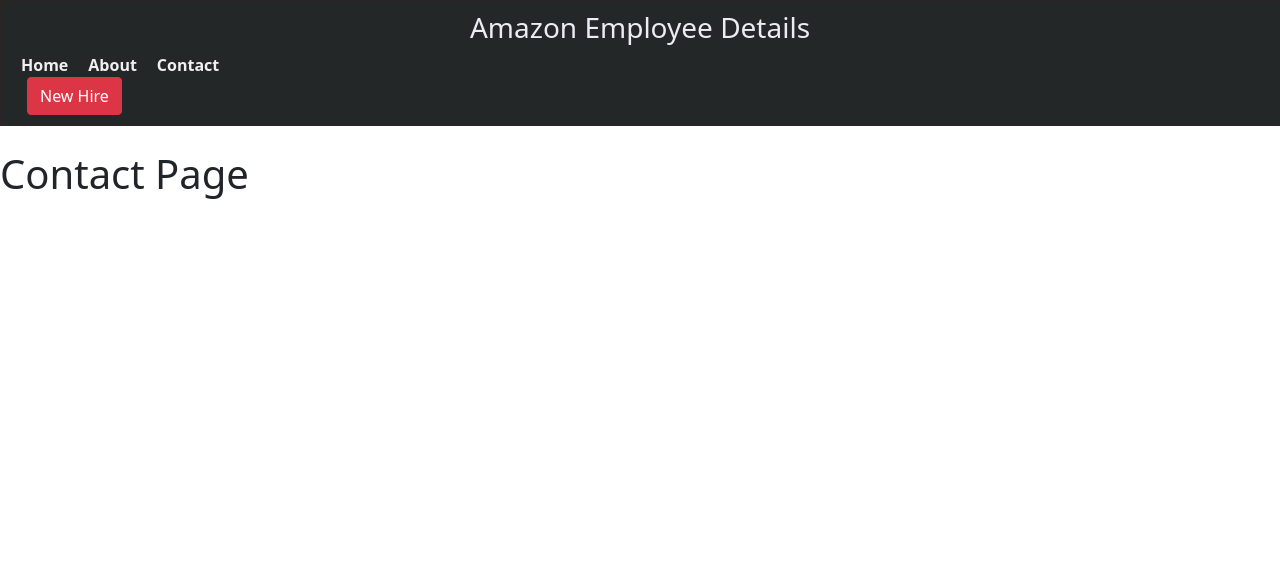
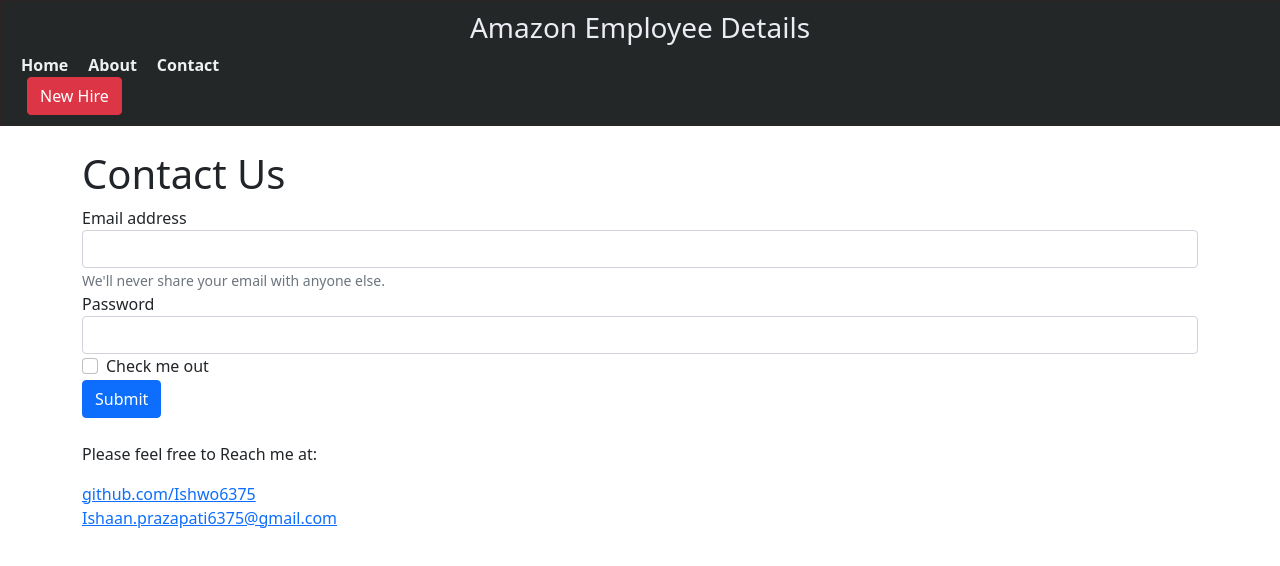
Before and after one commit to Ishwo6375/Contact_list_app-front-end, a React (Create React App) app: page /contact in a window 1280 px wide. Shown: the top 566 px of the page. Built offline with nearby package versions, Linux system fonts and the light colour scheme.

Commit message:
updated home.js

```diff
--- a/src/components/UserForm/EditUserForm.js
+++ b/src/components/UserForm/EditUserForm.js
@@ -1,5 +1,5 @@
 // import React from "react";
-import React, { useState, useEffect } from "react";
+import React, { useState } from "react";
 import axios from "axios";
 import { useParams } from "react-router-dom";
 
@@ -15,6 +15,7 @@
     phone: "",
   });
 
+
   //Array desturcting name, username, email and phone to user//
   const { name, username, email, phone } = user;
 
@@ -22,21 +23,20 @@
     setUser({ ...user, [e.target.name]: e.target.value });
   }
 
-  useEffect(() => {
-    loadUser();
-  }, []);
+  // useEffect(() => {
+  //   loadUser();
+  // }, []);
 
   const onSubmitUser = async (e) => {
     e.preventDefault();
-    await axios.put(`http://localhost:3000/users/${id}`, user);
+    await axios.patch(`http://localhost:3000/users/${id}`, user);
   };
 
-  const loadUser = async () => {
-    const result = await axios.get(`http://localhost:3000/users/${id}`);
-    setUser(result.data);
-  };
+  // const loadUser = async () => {
+  //   const result = await axios.get(`http://localhost:3000/users/${id}`);
+  //   setUser(result.data);
+  // };
 
-  //Array desturcting name, username, email and phone to user//
 
   return (
     <div className="div-container">
--- /dev/null
+++ b/src/components/pages/About.css
@@ -0,0 +1,15 @@
+.div-about{
+    display: flex;
+    justify-content: center;
+    background-color: rgb(71, 67, 62);
+    color:white;
+    align-items: center;
+    /* width: 50%; */
+
+}
+
+.heading{
+    display: flex;
+    justify-content: center;
+    color: cornflowerblue;
+}
--- a/src/components/pages/About.js
+++ b/src/components/pages/About.js
@@ -1,12 +1,29 @@
-import React from 'react'
-
+import React from "react";
+import "./About.css";
 
 function About() {
-    return (
-        <div className="py-4">
-            <h1>About</h1>
+  return (
+    <>
+      <h1 className="heading">About</h1>
+      <div className="div-about">
+        <br />
+        <br />
+        <div>
+          <h2>App Name: Amazon Employee Details</h2>
+          <p>
+            Amazon Employee Details app is designed to add new hired employees,
+            <br />
+            to delete employee records who have quit job. To update name ,
+            email,
+            <br /> phone and other details of employees. Amazon Employee Details
+            app
+            <br />
+            was created for Flatiron School Amazon software developement Course.
+          </p>
         </div>
-    )
+      </div>
+    </>
+  );
 }
 
-export default About
+export default About;
--- a/src/components/pages/Contact.js
+++ b/src/components/pages/Contact.js
@@ -1,12 +1,53 @@
-import React from 'react'
+import React from "react";
 
+const Contact = () => {
+  return (
+    <div className="container">
+      <div className="py-4">
+        <h1>Contact Us</h1>
+        <form>
+          <div class="form-group">
+            <label for="exampleInputEmail1">Email address</label>
+            <input
+              type="email"
+              class="form-control"
+              id="exampleInputEmail1"
+              aria-describedby="emailHelp"
+            />
+            <small id="emailHelp" class="form-text text-muted">
+              We'll never share your email with anyone else.
+            </small>
+          </div>
+          <div class="form-group">
+            <label for="exampleInputPassword1">Password</label>
+            <input
+              type="password"
+              class="form-control"
+              id="exampleInputPassword1"
+            />
+          </div>
+          <div class="form-group form-check">
+            <input
+              type="checkbox"
+              class="form-check-input"
+              id="exampleCheck1"
+            />
+            <label class="form-check-label" for="exampleCheck1">
+              Check me out
+            </label>
+          </div>
+          <button type="submit" class="btn btn-primary">
+            Submit
+          </button>
+        </form>
+        <br />
+        <p>Please feel free to Reach me at:</p>
+        <a href="https://github.com/Ishwo6375">github.com/Ishwo6375</a>
+        <br />
+        <a href="mailto:ishaan.prazapati6375@gmail.com">Ishaan.prazapati6375@gmail.com</a>
+      </div>
+    </div>
+  );
+};
 
-function Contact() {
-    return (
-        <div className="py-4">
-            <h1>Contact Page</h1>
-        </div>
-    )
-}
-
-export default Contact
+export default Contact;
```
Also changed, not shown: src/components/UserForm/AddUserForm.js (+1 -8 lines).
